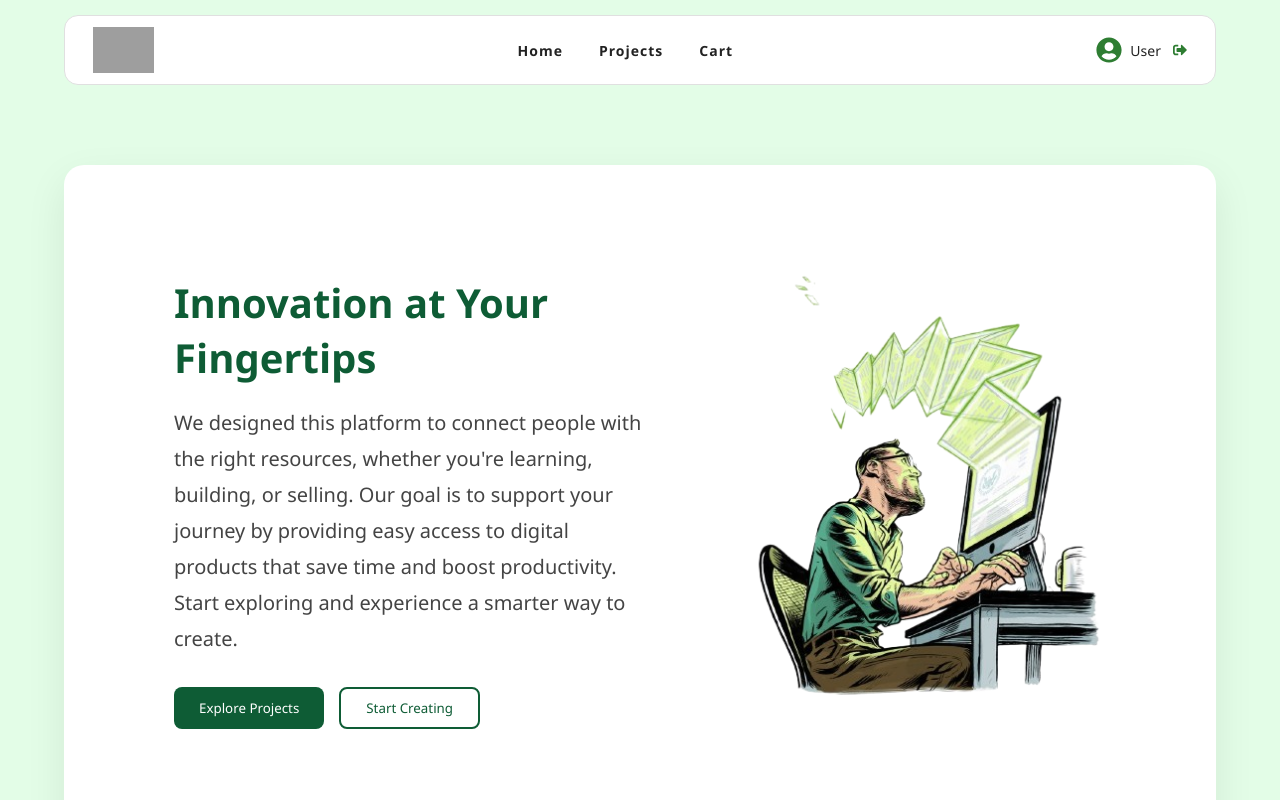
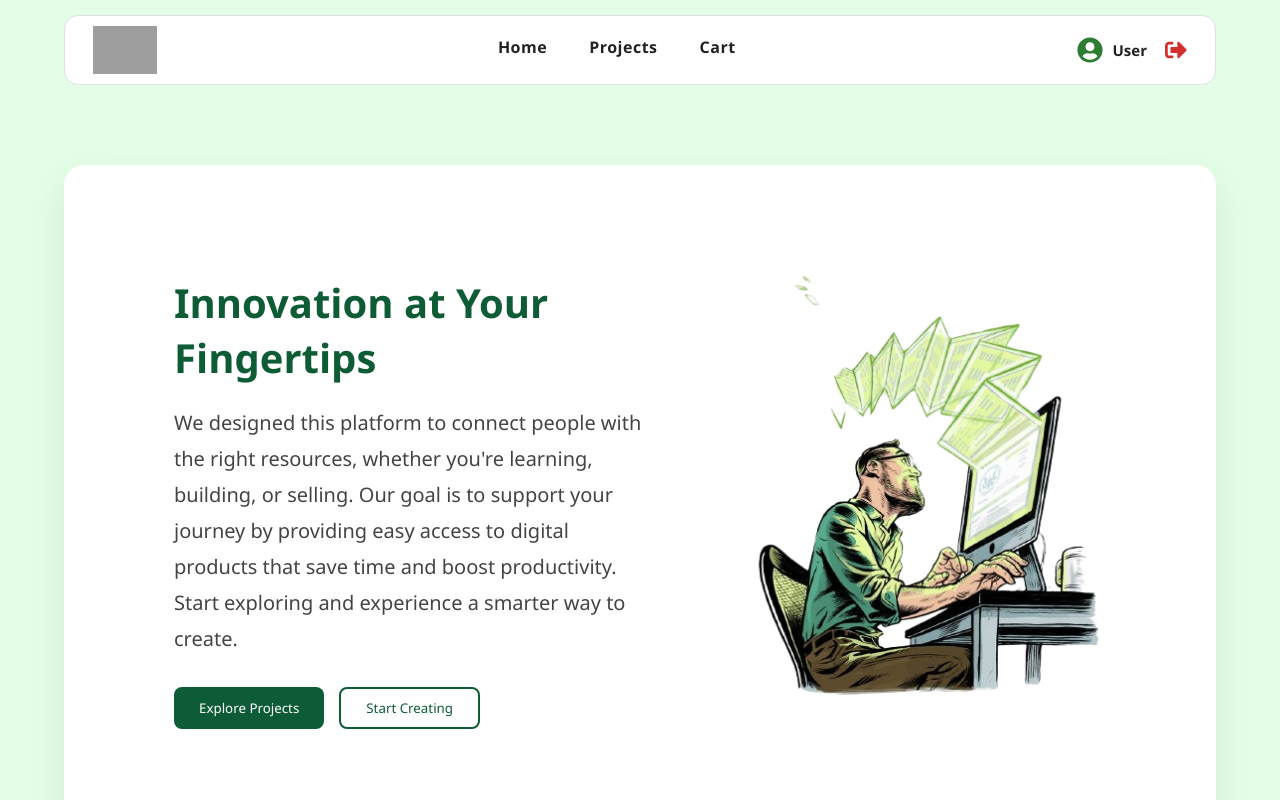
Before and after one commit to KripaGurung/marketmycode, a React (Vite) app in the folder frontend/: page /home in a window 1280 px wide. Shown: the top 800 px of the page. Built offline with nearby package versions, Linux system fonts and the light colour scheme; sample sign-in values are in the browser's storage; grey boxes are pictures that could not be loaded.

Commit message:
Updated navbar UI for better usability and visual clarity

```diff
--- a/frontend/src/component/Featured Projects/FeaturedProjects.jsx
+++ b/frontend/src/component/Featured Projects/FeaturedProjects.jsx
@@ -1,8 +1,10 @@
 import React from "react";
 import "./FeaturedProjects.css";
+import { useNavigate } from "react-router-dom";
 
 const FeaturedProjects = () => {
   const projects = [1, 2, 3, 4];
+  const navigate = useNavigate();
 
   return (
     <div className="featuredSection">
@@ -38,7 +40,7 @@ const FeaturedProjects = () => {
       </div>
 
       <div className="viewAllSection">
-        <button className="viewAllBtn">View All Projects →</button>
+        <button className="viewAllBtn" onClick={() => navigate("/project")}>View All Projects →</button>
       </div>
     </div>
   );
--- a/frontend/src/component/Header/Header.jsx
+++ b/frontend/src/component/Header/Header.jsx
@@ -23,7 +23,7 @@ const Header = () => {
           </p>
 
           <div className="hero-actions">
-            <button className="btn-primary" onClick={() => navigate("/projects")}> Explore Projects </button>
+            <button className="btn-primary" onClick={() => navigate("/project")}> Explore Projects </button>
             <button className="btn-outline" onClick={() => navigate("/create")}>  Start Creating </button>
           </div>
         </div>
--- a/frontend/src/component/Navbar/Navbar.css
+++ b/frontend/src/component/Navbar/Navbar.css
@@ -21,29 +21,47 @@
 }
 
 .Logo {
-    height: 46px;
+    height: 48px;
     cursor: pointer;
 }
 
 .nav-links {
     display: flex;
     list-style: none;
-    gap: 36px;
+    gap: 42px;
     margin: 0;
     padding: 0;
     font-weight: 600;
-    letter-spacing: 1px;
+    letter-spacing: 0.5px;
 }
 
 .nav-links li {
     cursor: pointer;
-    font-size: 14px;
+    font-size: 16px;
     color: #222;
+    position: relative;
+    padding-bottom: 6px;
     transition: color 0.25s ease;
 }
 
 .nav-links li:hover {
     color: #2e7d32;
+}
+
+.nav-links li::after {
+    content: "";
+    position: absolute;
+    left: 0;
+    bottom: 0;
+    width: 0%;
+    height: 3px;
+    background-color: #2e7d32;
+    border-radius: 10px;
+    transition: width 0.3s ease;
+}
+
+.nav-links li:hover::after {
+    width: 100%;
 }
 
 .nav-section {
@@ -54,34 +72,34 @@
 .nav-auth {
     display: flex;
     align-items: center;
-    gap: 8px;
-    font-size: 14px;
-    font-weight: 500;
+    gap: 10px;
+    font-size: 15px;
+    font-weight: 600;
     color: #222;
     cursor: pointer;
 }
 
-.nav-auth svg {
+.nav-auth svg:first-child {
     color: #2e7d32;
 }
 
 .nav-auth span {
     white-space: nowrap;
+    font-size: 15px;
 }
 
 .nav-auth svg:last-child {
-    margin-left: 4px;
-    transition: transform 0.2s ease, color 0.2s ease;
+    margin-left: 8px;
+    font-size: 22px;
+    color: #d32f2f;
+    cursor: pointer;
+    transition: transform 0.2s ease, opacity 0.2s ease;
 }
 
 .nav-auth svg:last-child:hover {
-    transform: translateX(3px);
-    color: #d32f2f;
+    transform: scale(1.2);
+    opacity: 0.85;
 }
-
-/* ============================= */
-/* 🔒 PASSWORD ALIGNMENT FIX */
-/* ============================= */
 
 input {
     font-family: inherit;
@@ -89,27 +107,18 @@ input {
     box-sizing: border-box;
 }
 
-/* HARD RESET FOR PASSWORD INPUT */
 input[type="password"],
 input[type="text"],
 input[type="email"] {
     height: 44px;
     padding: 0 44px 0 14px;
-    /* right space for eye */
-    line-height: normal;
-    /* 🔥 IMPORTANT */
     display: flex;
-    /* 🔥 FIX baseline jump */
     align-items: center;
-    /* 🔥 vertical centering */
     border-radius: 6px;
-
     -webkit-appearance: none;
-    -moz-appearance: none;
     appearance: none;
 }
 
-/* wrapper must control centering */
 .password-wrapper,
 .input-wrapper,
 .form-group {
@@ -123,5 +132,4 @@ input[type="email"] {
     right: 14px;
     top: 50%;
     transform: translateY(-50%);
-    pointer-events: auto;
 }
```
